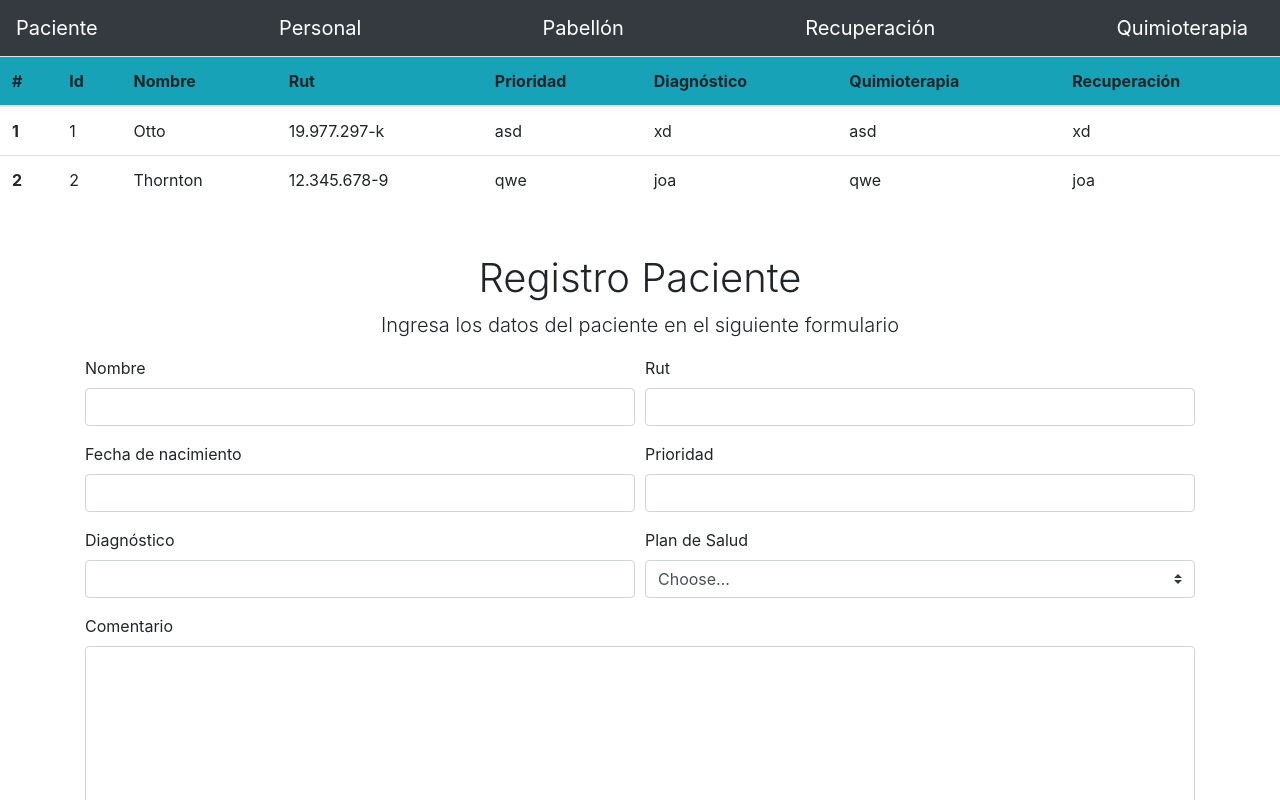
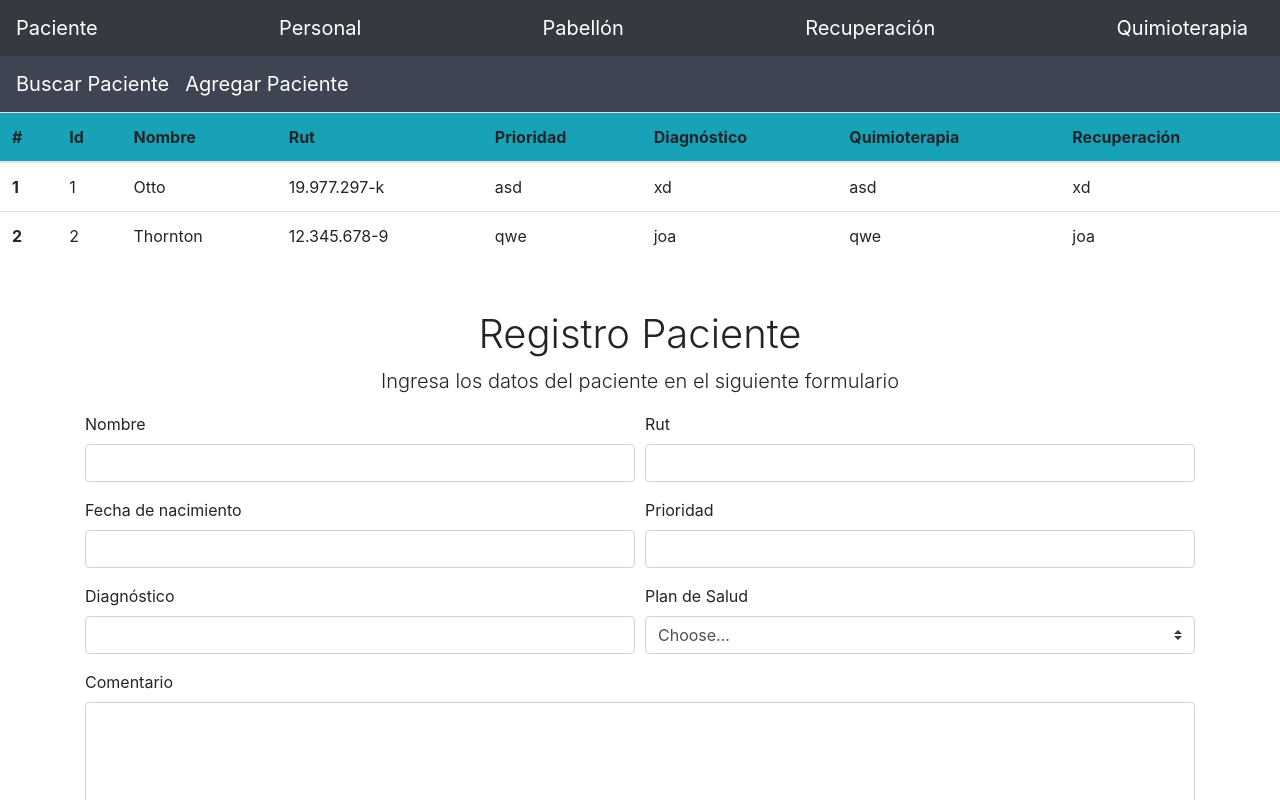
Before and after one commit to RodrigoCaya/Front-Isw, a React (Create React App) app in the folder frontisw/: page / in a window 1280 px wide. Shown: the top 800 px of the page. Built offline with nearby package versions, Linux system fonts and the light colour scheme.

Commit message:
barra de agregar y buscar

```diff
--- a/frontisw/src/App.js
+++ b/frontisw/src/App.js
@@ -5,6 +5,7 @@ import './App.css';
 import Navbar from './navbar'; //si es javascript no es necesario que sea .js
 import Tables from './tables';
 import Form from './form';
+import NavBarPaciente from './NavBarPaciente'
 
 //bootstrap
 import 'bootstrap/dist/css/bootstrap.css';
@@ -14,6 +15,7 @@ function App() {
   return (
     <div>
       <Navbar></Navbar>
+      <NavBarPaciente></NavBarPaciente>
       <Tables></Tables>
       <Form></Form>
     </div>
--- /dev/null
+++ b/frontisw/src/NavBarPaciente.js
@@ -0,0 +1,17 @@
+import React, { Component } from 'react';
+
+class NavBarPaciente extends Component{ //transforma la clase en componente
+
+    render(){//esto es para que muestre contenido HTML
+        return(//codigo jsx
+        <div>
+            <nav className="navbar navbar-dark "style={{ alignItems:'center',display: 'block',  backgroundColor: '#3f4452'}}> {/*hola*/}
+            <a className="navbar-brand" href="#">Buscar Paciente</a>
+            <a className="navbar-brand" href="#">Agregar Paciente</a>
+            </nav>
+        </div>
+        );
+    }
+};
+
+export default NavBarPaciente;
```
